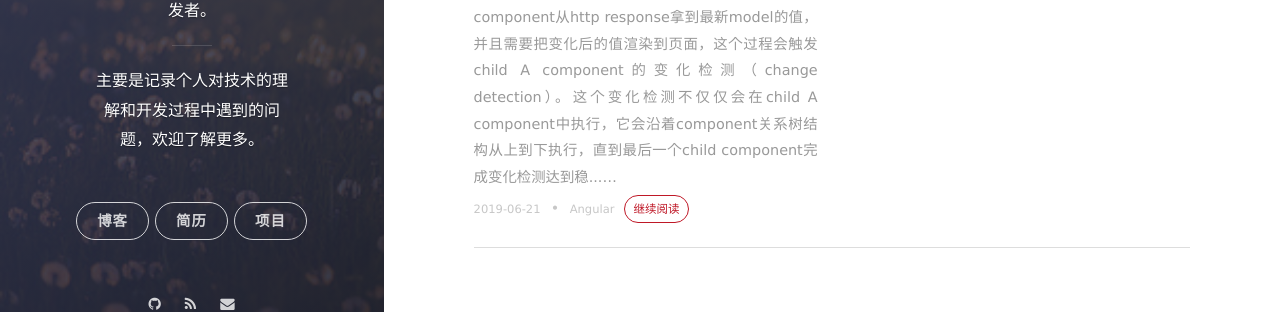
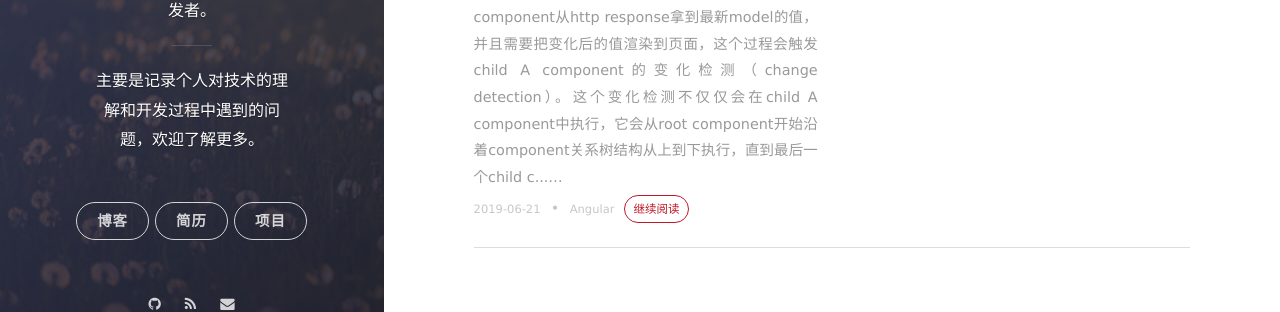
Before and after one commit to LiMeii/LiMeii.github.io, a Jekyll site: the page built from _posts/2019-06-23-angular-changedetection.md, in a window 1280 px wide and 900 px high, scrolled down 3251 px. Shown: the part 419-731 px from the top of the window. Built offline with Jekyll 4.4.1, drawn with Linux system fonts in a browser that asks for light colours; nearby versions of some CDN libraries; some of the changed text lies outside the part shown.

Commit message:
update posts

```diff
--- a/_posts/2019-06-21-angular-unidirectional-data-flow.md
+++ b/_posts/2019-06-21-angular-unidirectional-data-flow.md
@@ -11,7 +11,7 @@ layout: post
 比如在child A component从http response拿到最新model的值，并且需要把变化后的值渲染到页面，这个过程会触发child A component的变化检测（change detection）。
 
 
-这个变化检测不仅仅会在child A component中执行，它会沿着component关系树结构从上到下执行，直到最后一个child component完成变化检测达到稳定状态。也就是说在GrandChild component中也会触发执行变化检测，如果GrandChild component中还有它自己的child component，会继续触发它的child component的变化检测。在这个从上到下的变化检测流中，一旦child A component中的变化检测已经完成了，任何在GrandChild component或者更低层级的component都不允许去改变child A component中的属性。
+这个变化检测不仅仅会在child A component中执行，它会从root component开始沿着component关系树结构从上到下执行，直到最后一个child component完成变化检测达到稳定状态。也就是说在GrandChild component中也会触发执行变化检测，如果GrandChild component中还有它自己的child component，会继续触发它的child component的变化检测。在这个从上到下的变化检测流中，一旦child A component中的变化检测已经完成了，任何在GrandChild component或者更低层级的component都不允许去改变child A component中的属性。
 
 
 **这个过程就是angular的单向数据流。**
```
Also changed, not shown: _posts/2019-06-12-issues-angular-selectoption-abnormal-iesafari.md (+1 -1 lines), _posts/2019-06-23-angular-changedetection.md (+2 -2 lines).
